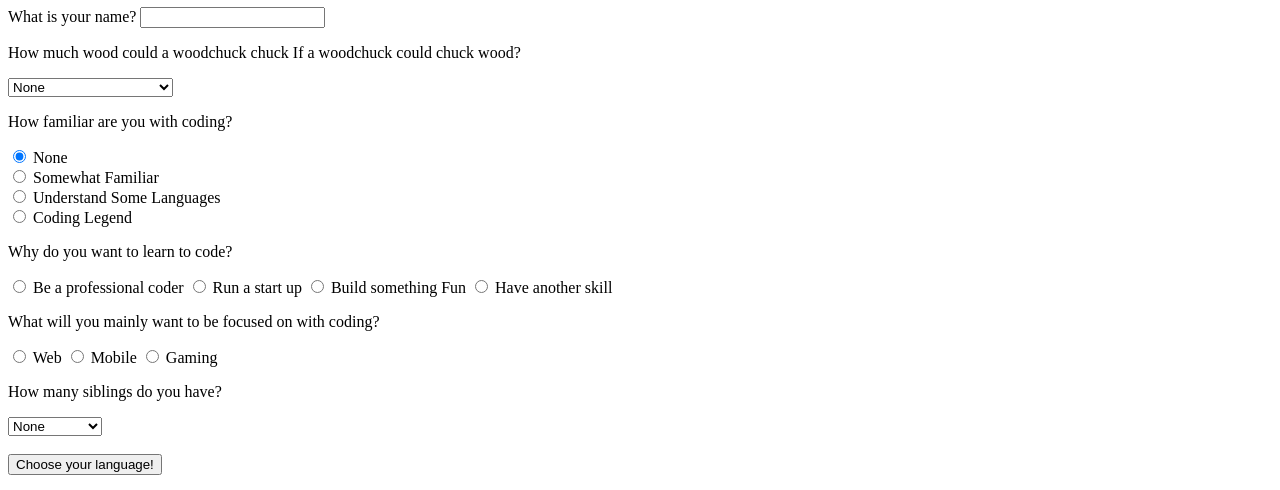
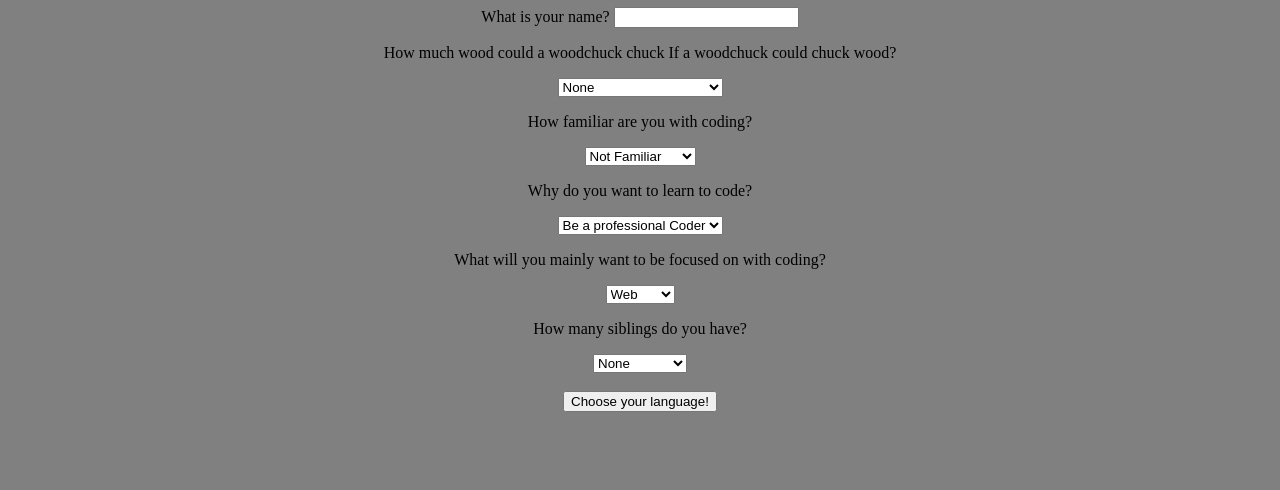
Before and after one commit to Tiberiusloc/programlangsuggester, a plain HTML site: page index.html in a window 1280 px wide. Shown: the part 73-563 px from the top of the page. Drawn offline with Linux system fonts and the light colour scheme.

Commit message:
Add hidden class and p for checking answers WIP branching

```diff
--- a/css/sytles.css
+++ b/css/styles.css
@@ -4,4 +4,5 @@
 
 body {
   text-align: center;
+  background-color: grey;
 }
--- a/index.html
+++ b/index.html
@@ -1,7 +1,7 @@
 <!DOCTYPE html>
-<html lang="en">
+<html lang="en-US">
 <head>
-  <link href="css/styles.css" type="text" ref="stylesheet">
+  <link rel="stylesheet" text="text/css" href="css/styles.css">
   <script src="js/scripts.js"></script>
   <title>Programming Language Suggester</title>
 </head>
@@ -23,49 +23,35 @@
     </label>
 
   <p>How familiar are you with coding?</p>
-  <div id="famcoding">
-    <input type="radio" name="questionTwo" value="None" checked>
-    <label for="none">None</label><br>
-    <input type="radio" name="questionTwo" value="Somewhat Familiar">
-    <label for="familiar">Somewhat Familiar</label><br>
-    <input type="radio" name="questionTwo" value="Understand some languages">
-    <label for="understand">Understand Some Languages</label><br>
-    <input type="radio" name="questionTwo" value="Coding Legend">
-    <label for="legend">Coding Legend</label><br>
-  </div>
+    <label for="questionTwo">
+    <select id="questionTwo">
+      <option>Not Familiar</option>
+      <option>Kinda Familiar</option>
+      <option>Really Familiar</option>
+      <option>Legend</option>
+    </select>
+    </label>
+
   <p>Why do you want to learn to code?</p>
-
-    <label>
-      <input type="radio" name="questionThree" value="Be a professional coder">
-      Be a professional coder
-    </label>
-    <label>
-      <input type="radio" name="questionThree" value="Run a startup">
-      Run a start up
-    </label>
-    <label>
-      <input type="radio" name="questionThree" value="Build something fun">
-      Build something Fun
-    </label>
-    <label>
-      <input type="radio" name="questionThree" value="Have another skill">
-      Have another skill
+    <label for="questionThree">
+    <select id="questionThree">
+      <option>Be a professional Coder</option>
+      <option>Start your own site</option>
+      <option>Help others</option>
+      <option>Computers cool</option>
+    </select>
     </label>
 
   <p>What will you mainly want to be focused on with coding?</p>
+    <label for="quesitonFour">
+    <select id="questionFour">
+      <option>Web</option>
+      <option>Mobile</option>
+      <option>Gaming</option>
+      <option>Any</option>
+    </select>
+    </label>
 
-    <label>
-      <input type="radio" name="questionFour" value="Web">
-      Web
-    </label>
-    <label>
-      <input type="radio" name="questionFour" value="Mobile">
-      Mobile
-    </label>
-    <label>
-      <input type="radio" name="questionFour" value="Gaming">
-      Gaming
-    </label>
 
     <p>How many siblings do you have?</p>
       <select id="questionFive">
@@ -81,8 +67,8 @@
   </form>
 <div id="outcome" class="hidden">
   <h1>Thank you <span id="name1a">_</span> for filling out our questionaire.</h1>
-  <p>Just to double check! Your answer to question one was "<span id="question1a">_</span>", your answer to question two was "<span id="question2a">_</span>", your answer to question three was "<span id="question3a">_</span>", your answer to question four was "<span id="question4a">_</span>""
-  and lastly your answer to question five was "<span id="question5a">_</span>.
+  <p>Just to double check! Your answer to question one was "<strong><span id="question1a">_</span></strong>", your answer to question two was "<strong><span id="question2a">_</span></strong>", your answer to question three was "<strong><span id="question3a">_</span></strong>", your answer to question four was "<strong><span id="question4a">_</span></strong>"
+  and lastly your answer to question five was "<strong><span id="question5a">_</span></strong>"".
   <br>
   <br>
   <strong id="incorrect">If these are not the correct answers to your question please click this button to reset the form!</strong>
--- a/js/scripts.js
+++ b/js/scripts.js
@@ -1,16 +1,14 @@
 //Buisness Logic
-
 
 window.onload = function() {
 
 let form = document.getElementById("formOne")
 form.onsubmit = function(event) {
 
-  event.preventDefault();
 
   const nameInput = document.getElementById("nameInput").value;
   const questionOne = document.getElementById("questionOne").value;
-  const questionTwo = document.querySelector("input[name='questionTwo']:checked").value;
+  const questionTwo = document.getElementById("questionTwo").value;
   const questionThree = document.getElementById("questionThree").value;
   const questionFour = document.getElementById("questionFour").value;
   const questionFive = document.getElementById("questionFive").value;
@@ -21,5 +19,8 @@ form.onsubmit = function(event) {
   document.querySelector("span#question3a").innerText = questionThree;
   document.querySelector("span#question4a").innerText = questionFour;
   document.querySelector("span#question5a").innerText = questionFive;
-}
-}
+
+  document.querySelector("div#outcome").removeAttribute("class");
+  event.preventDefault(event);
+  };
+};
```
